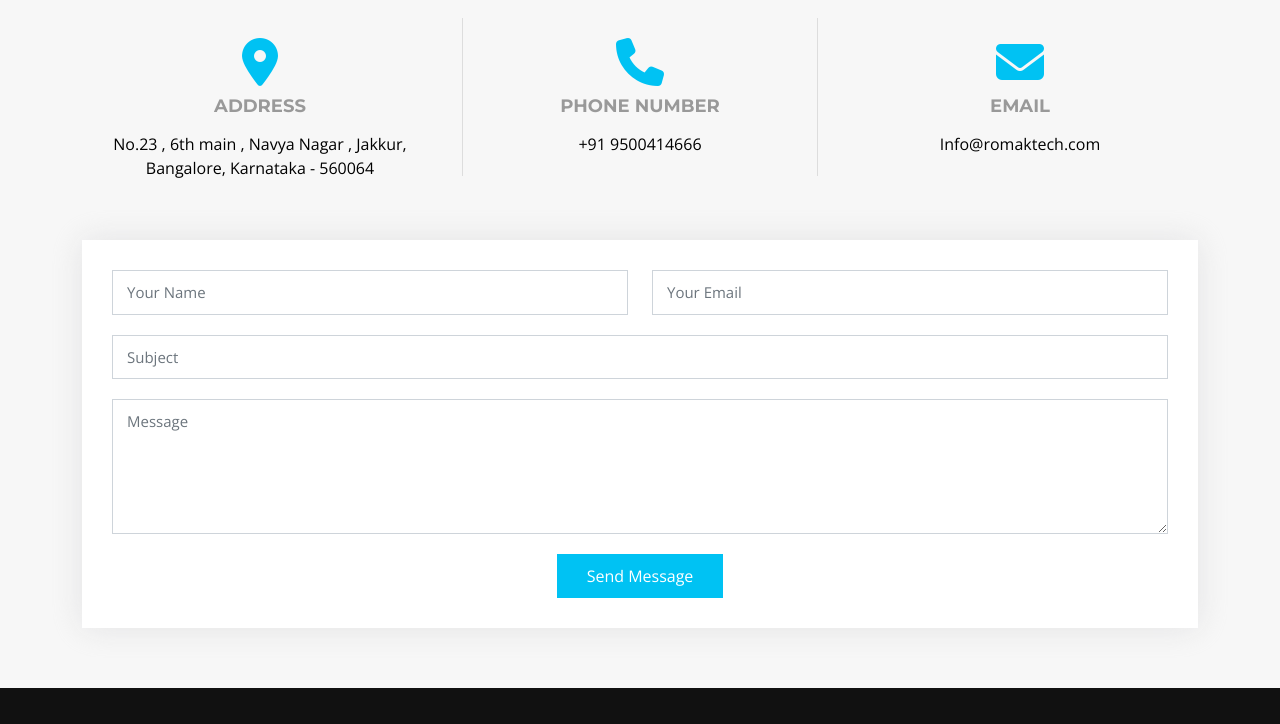
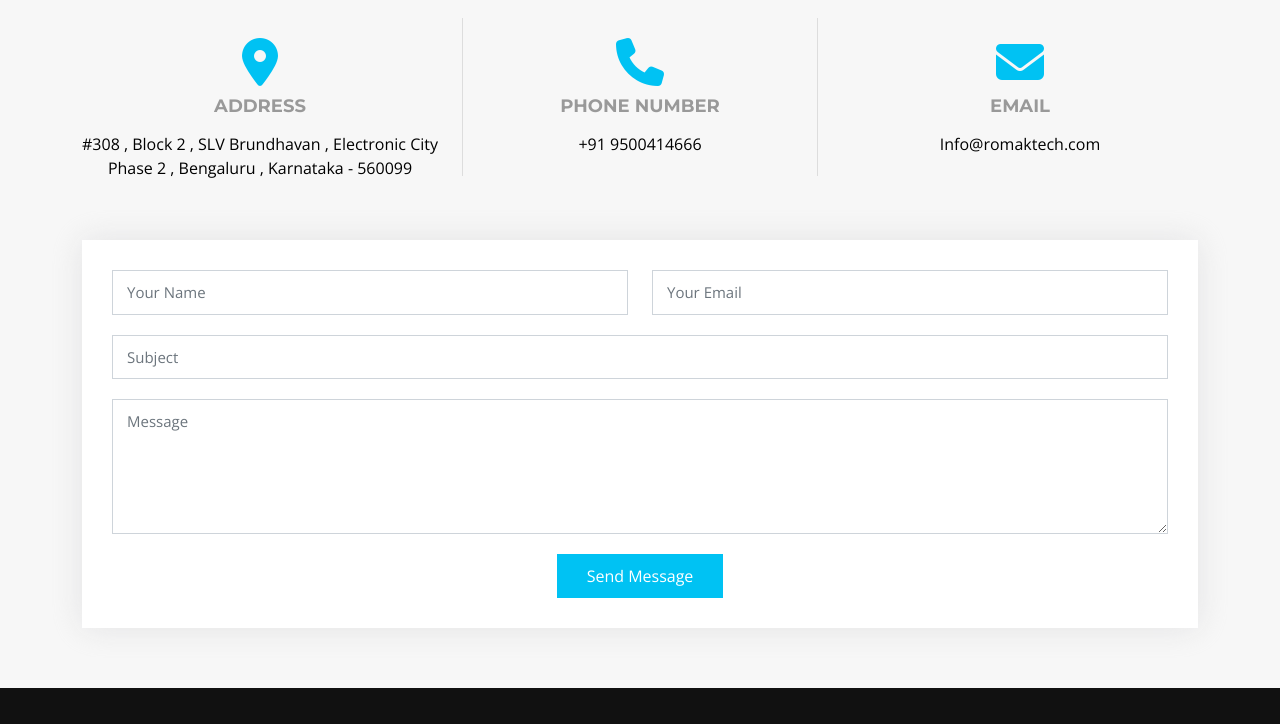
Before and after one commit to lalith145/Romak, a website: page index.html in a window 1280 px wide. Shown: the part 2500-3224 px from the top of the page. Drawn offline with nearby package versions, Linux system fonts and the light colour scheme; a web font is replaced by a local one.

Commit message:
address changes

```diff
--- a/index.html
+++ b/index.html
@@ -272,7 +272,7 @@
             <div class="contact-address">
               <i class="fa-solid fa-location-dot"></i>
               <h3>Address</h3>
-              <address>No.23 , 6th main , Navya Nagar , Jakkur, Bangalore, Karnataka - 560064</address>
+              <address>#308 , Block 2 , SLV Brundhavan , Electronic City Phase 2 , Bengaluru , Karnataka - 560099</address>
             </div>
           </div>
 
```
